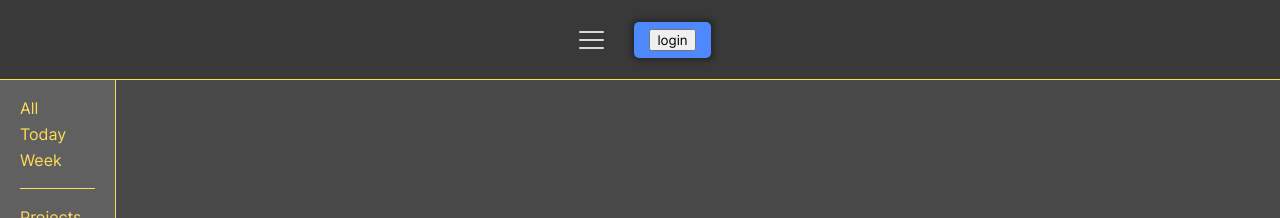
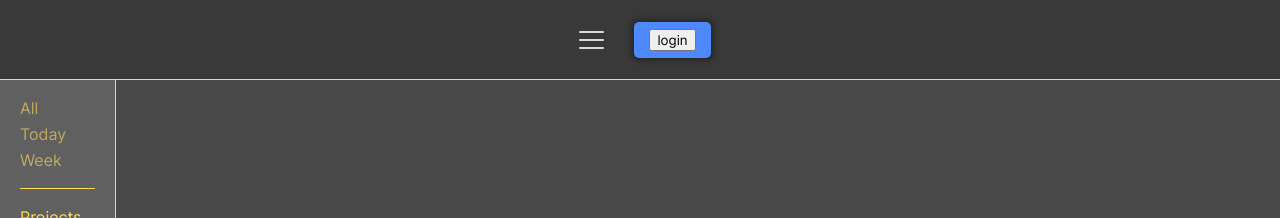
Before and after one commit to j-mcQueen/tasklister, a JavaScript app: page / in a window 1280 px wide. Shown: the top 218 px of the page. Built offline with nearby package versions, Linux system fonts and the light colour scheme; the HTML template or start-up script is replaced by a standard one.

Commit message:
Set color/ transition/ opacity styles on hover/ rest

```diff
--- a/src/components/sidebar/sidebar.css
+++ b/src/components/sidebar/sidebar.css
@@ -16,6 +16,16 @@
     border-bottom: 1px solid #FFDB5A;
 }
 
+.category {
+    opacity: 0.6;
+    transition: 0.2s ease;
+}
+
+.category:hover {
+    cursor: pointer;
+    opacity: 1;
+}
+
 #projects {
     padding: 20px 0 0 0;
 }
```
